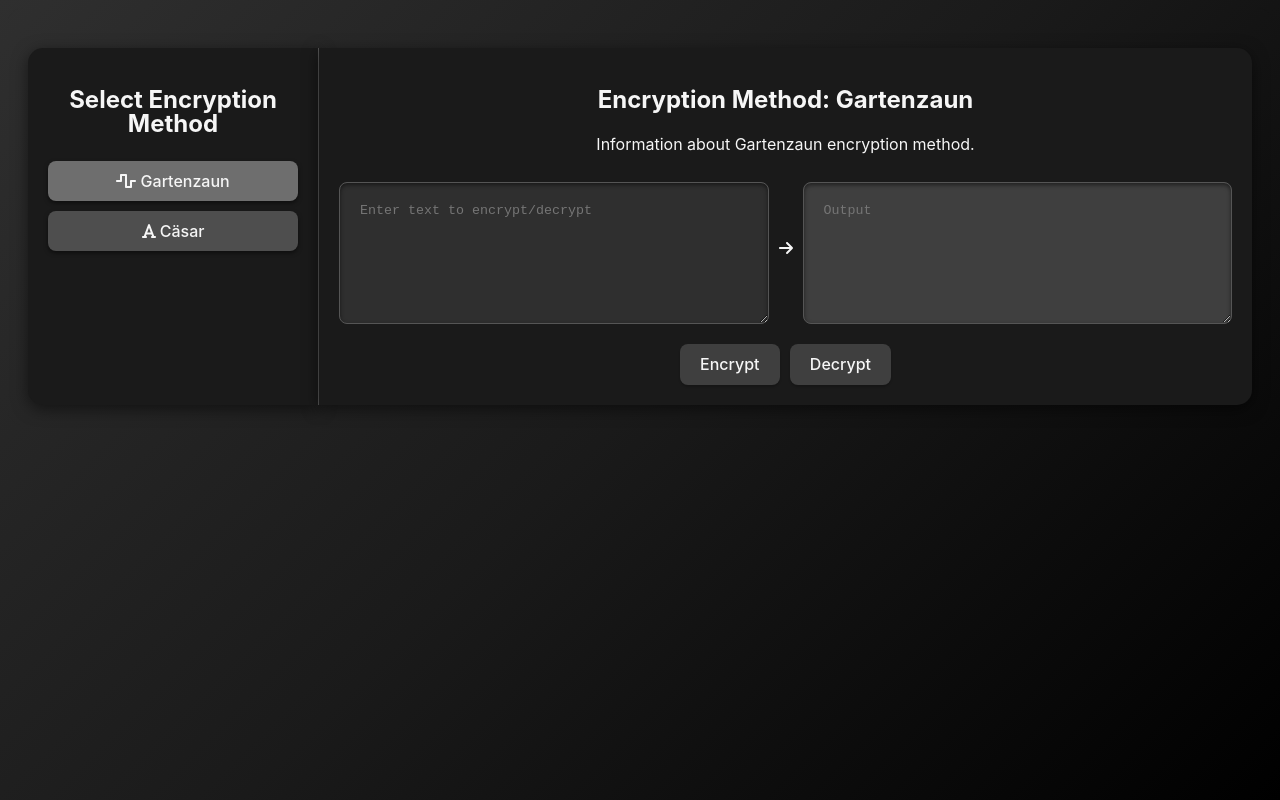
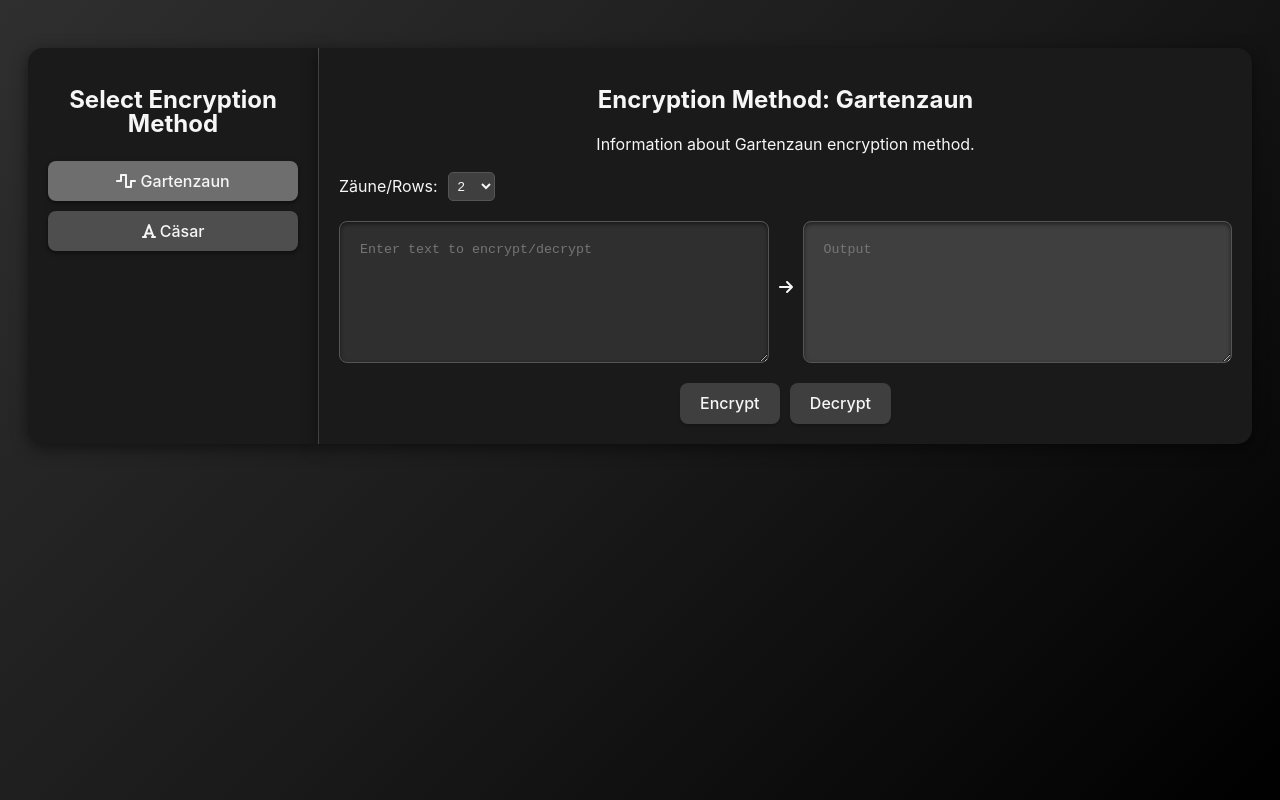
Before and after one commit to binary-blazer/encryption-decryption-app, a React (Vite) app: page / in a window 1280 px wide. Built offline with nearby package versions, Linux system fonts and the light colour scheme.

Commit message:
refactor: improve code formatting and add rail selector for encryption method

```diff
--- a/src/App.css
+++ b/src/App.css
@@ -177,7 +177,12 @@ button {
 @media (prefers-color-scheme: dark) {
     :root {
         color: #f6f6f6;
-        background: linear-gradient(135deg, #2f2f2f 0%, #1a1a1a 50%, #000000 100%);
+        background: linear-gradient(
+            135deg,
+            #2f2f2f 0%,
+            #1a1a1a 50%,
+            #000000 100%
+        );
         background-attachment: fixed;
     }
 
@@ -204,7 +209,9 @@ button {
 .fade-enter-active {
     opacity: 1;
     transform: translateY(0);
-    transition: opacity 0.5s, transform 0.5s;
+    transition:
+        opacity 0.5s,
+        transform 0.5s;
 }
 
 .fade-exit {
@@ -215,7 +222,9 @@ button {
 .fade-exit-active {
     opacity: 0;
     transform: translateY(20px);
-    transition: opacity 0.5s, transform 0.5s;
+    transition:
+        opacity 0.5s,
+        transform 0.5s;
 }
 
 .shift-selector {
@@ -237,3 +246,23 @@ button {
     color: #f6f6f6;
     border: 1px solid #555;
 }
+
+.rails-selector {
+    margin-top: 10px;
+    display: flex;
+    align-items: center;
+    gap: 10px;
+}
+
+.rails-selector label {
+    font-size: 1em;
+    color: #f6f6f6;
+}
+
+.rails-selector select {
+    padding: 5px;
+    border-radius: 5px;
+    background-color: #3f3f3f;
+    color: #f6f6f6;
+    border: 1px solid #555;
+}
--- a/src/App.tsx
+++ b/src/App.tsx
@@ -1,6 +1,10 @@
 import { useState } from "react";
 import { FontAwesomeIcon } from "@fortawesome/react-fontawesome";
-import { faArrowRight, faWaveSquare, faFont } from "@fortawesome/free-solid-svg-icons";
+import {
+    faArrowRight,
+    faWaveSquare,
+    faFont,
+} from "@fortawesome/free-solid-svg-icons";
 import "./App.css";
 
 const encryptionMethods = [
@@ -10,16 +14,18 @@ const encryptionMethods = [
 
 function caesarCipher(text: string, shift: number) {
     return text.replace(/[a-z]/gi, (char) => {
-        const start = char <= 'Z' ? 65 : 97;
+        const start = char <= "Z" ? 65 : 97;
         const offset = (char.charCodeAt(0) - start + shift) % 26;
-        return String.fromCharCode(offset < 0 ? offset + 26 + start : offset + start);
+        return String.fromCharCode(
+            offset < 0 ? offset + 26 + start : offset + start,
+        );
     });
 }
 
 function railFenceCipherEncrypt(text: string, numRails: number) {
     if (numRails === 1) return text;
     const rail: string[][] = Array.from({ length: numRails }, () => []);
-    const textArray = text.split('');
+    const textArray = text.split("");
     let railIndex = 0;
     let direction = 1;
     for (const char of textArray) {
@@ -27,7 +33,7 @@ function railFenceCipherEncrypt(text: string, numRails: number) {
         railIndex += direction;
         if (railIndex === 0 || railIndex === numRails - 1) direction *= -1;
     }
-    return rail.flat().join('');
+    return rail.flat().join("");
 }
 
 function railFenceCipherDecrypt(text: string, numRails: number) {
@@ -50,7 +56,7 @@ function railFenceCipherDecrypt(text: string, numRails: number) {
     }
     railIndex = 0;
     direction = 1;
-    let result = '';
+    let result = "";
     for (let i = 0; i < len; i++) {
         result += rail[railIndex].shift();
         railIndex += direction;
@@ -60,16 +66,19 @@ function railFenceCipherDecrypt(text: string, numRails: number) {
 }
 
 function App() {
-    const [encryptionMethod, setEncryptionMethod] = useState(encryptionMethods[0].name);
+    const [encryptionMethod, setEncryptionMethod] = useState(
+        encryptionMethods[0].name,
+    );
     const [inputText, setInputText] = useState("");
     const [outputText, setOutputText] = useState("");
     const [caesarShift, setCaesarShift] = useState(3);
+    const [numRails, setNumRails] = useState(2);
 
     function handleEncrypt() {
         let result;
         switch (encryptionMethod) {
             case "Gartenzaun":
-                result = railFenceCipherEncrypt(inputText, 2);
+                result = railFenceCipherEncrypt(inputText, numRails);
                 break;
             case "Cäsar":
                 result = caesarCipher(inputText, caesarShift);
@@ -84,7 +93,7 @@ function App() {
         let result;
         switch (encryptionMethod) {
             case "Gartenzaun":
-                result = railFenceCipherDecrypt(inputText, 3);
+                result = railFenceCipherDecrypt(inputText, numRails);
                 break;
             case "Cäsar":
                 result = caesarCipher(inputText, -caesarShift);
@@ -107,25 +116,54 @@ function App() {
                                 className={`tab ${encryptionMethod === method.name ? "active" : ""}`}
                                 onClick={() => setEncryptionMethod(method.name)}
                             >
-                                <FontAwesomeIcon icon={method.icon} /> {method.name}
+                                <FontAwesomeIcon icon={method.icon} />{" "}
+                                {method.name}
                             </button>
                         ))}
                     </div>
                 </div>
                 <div className="column content">
                     <h2>Encryption Method: {encryptionMethod}</h2>
-                    <p>Information about {encryptionMethod} encryption method.</p>
+                    <p>
+                        Information about {encryptionMethod} encryption method.
+                    </p>
                     {encryptionMethod === "Cäsar" && (
                         <div className="shift-selector">
                             <label htmlFor="shift">Shift:</label>
                             <select
                                 id="shift"
                                 value={caesarShift}
-                                onChange={(e) => setCaesarShift(parseInt(e.target.value))}
+                                onChange={(e) =>
+                                    setCaesarShift(parseInt(e.target.value))
+                                }
                             >
-                                {Array.from({ length: 25 }, (_, i) => i + 1).map((shift) => (
+                                {Array.from(
+                                    { length: 25 },
+                                    (_, i) => i + 1,
+                                ).map((shift) => (
                                     <option key={shift} value={shift}>
                                         {shift}
+                                    </option>
+                                ))}
+                            </select>
+                        </div>
+                    )}
+                    {encryptionMethod === "Gartenzaun" && (
+                        <div className="rails-selector">
+                            <label htmlFor="rails">Zäune/Rows:</label>
+                            <select
+                                id="rails"
+                                value={numRails}
+                                onChange={(e) =>
+                                    setNumRails(parseInt(e.target.value))
+                                }
+                            >
+                                {Array.from(
+                                    { length: 10 },
+                                    (_, i) => i + 2,
+                                ).map((rails) => (
+                                    <option key={rails} value={rails}>
+                                        {rails}
                                     </option>
                                 ))}
                             </select>
@@ -138,7 +176,10 @@ function App() {
                             value={inputText}
                             onChange={(e) => setInputText(e.target.value)}
                         />
-                        <FontAwesomeIcon icon={faArrowRight} className="arrow-icon" />
+                        <FontAwesomeIcon
+                            icon={faArrowRight}
+                            className="arrow-icon"
+                        />
                         <textarea
                             className="output-text"
                             placeholder="Output"
```
Also changed, not shown: package.json (line endings or trailing spaces).
